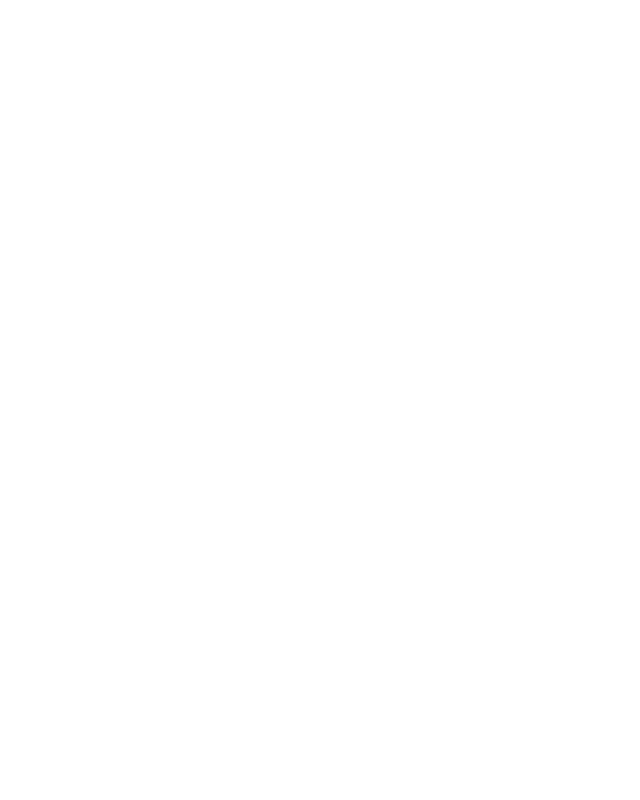
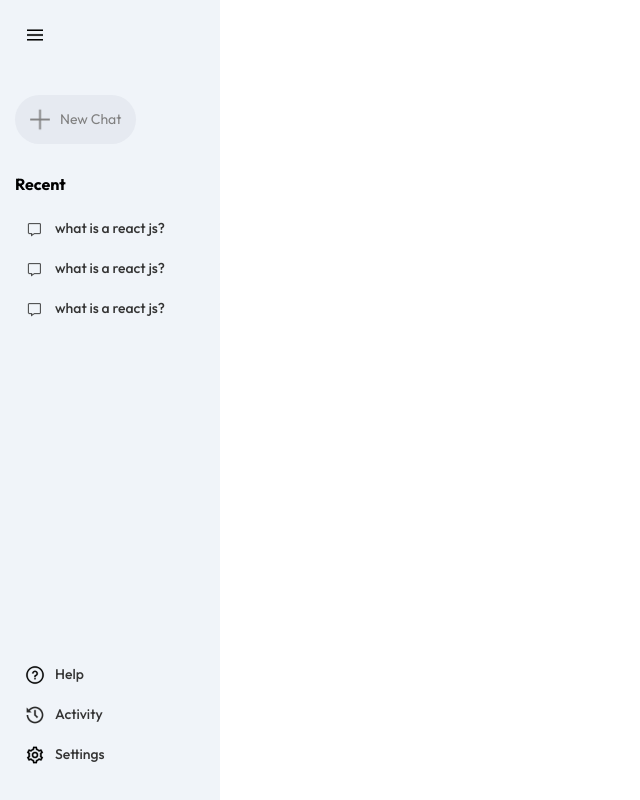
Before and after one commit to pro-masud/Gemini-Ai-Clone-Project, a React (Vite) app: page / in a window 1280 px wide. Shown: the whole page, without its empty margins (0-640 px from the left). Built offline with nearby package versions, Linux system fonts and the light colour scheme.

Commit message:
apply css sidebar left styling successfully

```diff
--- a/src/App.jsx
+++ b/src/App.jsx
@@ -1,10 +1,11 @@
 import React from 'react';
+import Sidebar from './components/Sidebar/Sidebar';
 
 const App = () => {
   return (
-    <div>
-
-    </div>
+    <>
+     <Sidebar />
+    </>
   )
 }
 
--- /dev/null
+++ b/src/components/Sidebar/Sidebar.css
@@ -0,0 +1,62 @@
+@import"https://fonts.googleapis.com/css2?family=Outfit:wght@100..900&display=swap";
+.sidebar{
+    display: inline-flex;
+    flex-direction: column;
+    justify-content: space-between;
+    background-color: #F0F4F9;
+    min-height: 100vh;
+    padding: 25px 15px;
+}
+.sidebar img{
+    width: 20px;
+}
+.sidebar .menu{
+    display: block;
+    margin-left: 10px;
+    cursor: pointer;
+}
+.sidebar .new-chat{
+    display: inline-flex;
+    margin-top: 50px;
+    align-items: center;
+    gap: 10px;
+    background-color: #e6eaf1;
+    padding: 10px 15px;
+    color: gray;
+    border-radius: 50px;
+    cursor: pointer;
+    font-size: 14px;
+    font-family: 'Outfit';
+}
+.recent{
+    display: flex;
+    flex-direction: column;
+}
+.recent .recent-title{
+    margin: 30px 0 15px;
+    font-weight: bold;
+    font-family: 'Outfit';
+}
+.sidebar .recent-entry{
+    display: flex;
+    align-items: start;
+    gap: 10px;
+    background-color: transparent;
+    padding: 10px;
+    padding-right: 40px;
+    color: gray;
+    border-radius: 50px;
+    cursor: pointer;
+    font-size: 16px;
+    font-family: 'Outfit';
+    transition: .3s;
+}
+.sidebar .recent-entry p{
+    color: #333;
+    font-size: 14px;
+    font-weight: 500;
+}
+
+.recent .recent-entry:hover{
+    background-color: #e6eaf1;
+}
--- /dev/null
+++ b/src/components/Sidebar/Sidebar.jsx
@@ -0,0 +1,48 @@
+import React from 'react';
+import "./Sidebar.css";
+import { assets } from '../../assets/assets';
+
+const Sidebar = () => {
+  return (
+    <div className='sidebar'>
+      <div className="sidebar-top">
+        <img className="menu" src={assets.menu_icon} alt="menu-icon" />
+        <div className="new-chat">
+            <img src={assets.plus_icon} alt="new chat icon" />
+            <p>New Chat</p>
+        </div>
+        <div className="recent">
+            <p className='recent-title'>Recent</p>
+            <div className="recent-entry">
+                <img src={assets.message_icon} alt="" />
+                <p>what is a react js?</p>
+            </div>
+            <div className="recent-entry">
+                <img src={assets.message_icon} alt="" />
+                <p>what is a react js?</p>
+            </div>
+            <div className="recent-entry">
+                <img src={assets.message_icon} alt="" />
+                <p>what is a react js?</p>
+            </div>
+        </div>
+      </div>
+      <div className="sidebar-bottom">
+        <div className="bottom-item recent-entry">
+            <img src={assets.question_icon} alt="" />
+            <p>Help</p>
+        </div>
+        <div className="bottom-item recent-entry">
+            <img src={assets.history_icon} alt="" />
+            <p>Activity</p>
+        </div>
+        <div className="bottom-item recent-entry">
+            <img src={assets.setting_icon} alt="" />
+            <p>Settings</p>
+        </div>
+      </div>
+    </div>
+  )
+}
+
+export default Sidebar
--- a/src/index.css
+++ b/src/index.css
@@ -3,3 +3,7 @@
   padding: 0px;
   box-sizing: border-box;
 }
+#root{
+  min-height: 100vh;
+  display: flex;
+}
```
